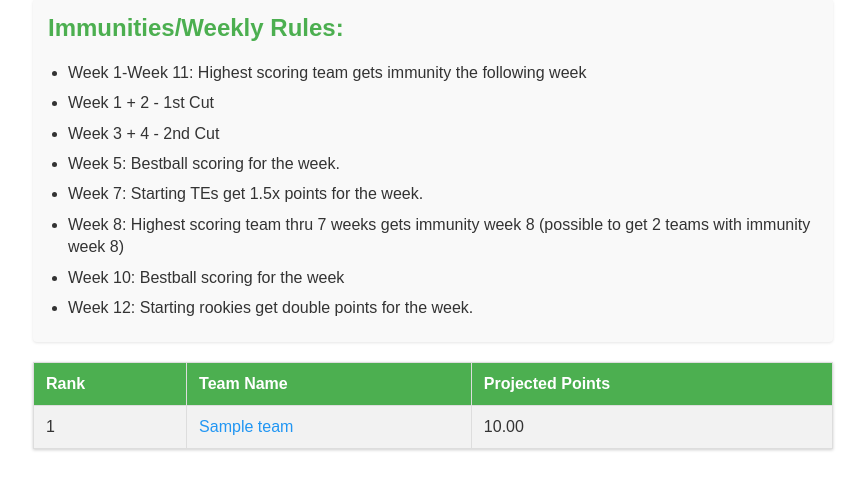
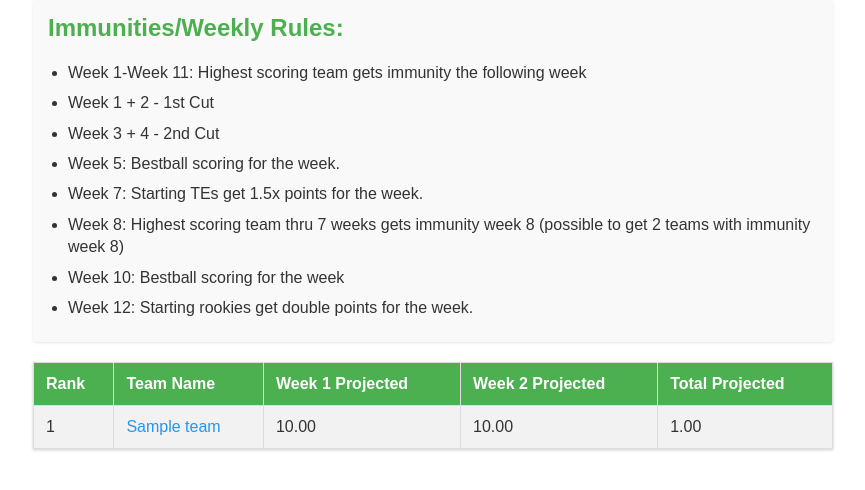
Before and after one commit to drtomaslight/LoOG-Guillotine-, a Flask app: template templates/rankings.html in a window 1280 px wide. Shown: the part 234-724 px from the top of the page, without its empty margins (207-1072 px from the left). Run offline with Flask 2, Linux system fonts and the light colour scheme; the template is opened without the code that fills it: most values are stand-ins (such as "Sample title", 1, 10 or a date in 2020).

Commit message:
Update rankings.html

```diff
--- a/templates/rankings.html
+++ b/templates/rankings.html
@@ -213,17 +213,21 @@
         <tr>
             <th>Rank</th>
             <th>Team Name</th>
-            <th>Projected Points</th>
+            <th>Week 1 Projected</th>
+            <th>Week 2 Projected</th>
+            <th>Total Projected</th>
         </tr>
         {% for team in teams %}
         <tr>
             <td>{{ loop.index }}</td>
             <td>
-                <a href="https://football.fantasysports.yahoo.com/f1/723352/{{ team.team_number }}" target="_blank">
+                <a href="https://football.fantasysports.yahoo.com/f1/723352/{{ team.team_number }}/team?&week=1&stat1=S&stat2=W" target="_blank">
                     {{ team.team_name }}
                 </a>
             </td>
-            <td>{{ "%.2f"|format(team.projected_points) }}</td>
+            <td>{{ "%.2f"|format(team.week_1_projected) }}</td>
+            <td>{{ "%.2f"|format(team.week_2_projected) }}</td>
+            <td>{{ "%.2f"|format(team.total_projected) }}</td>
         </tr>
         {% endfor %}
     </table>
```
